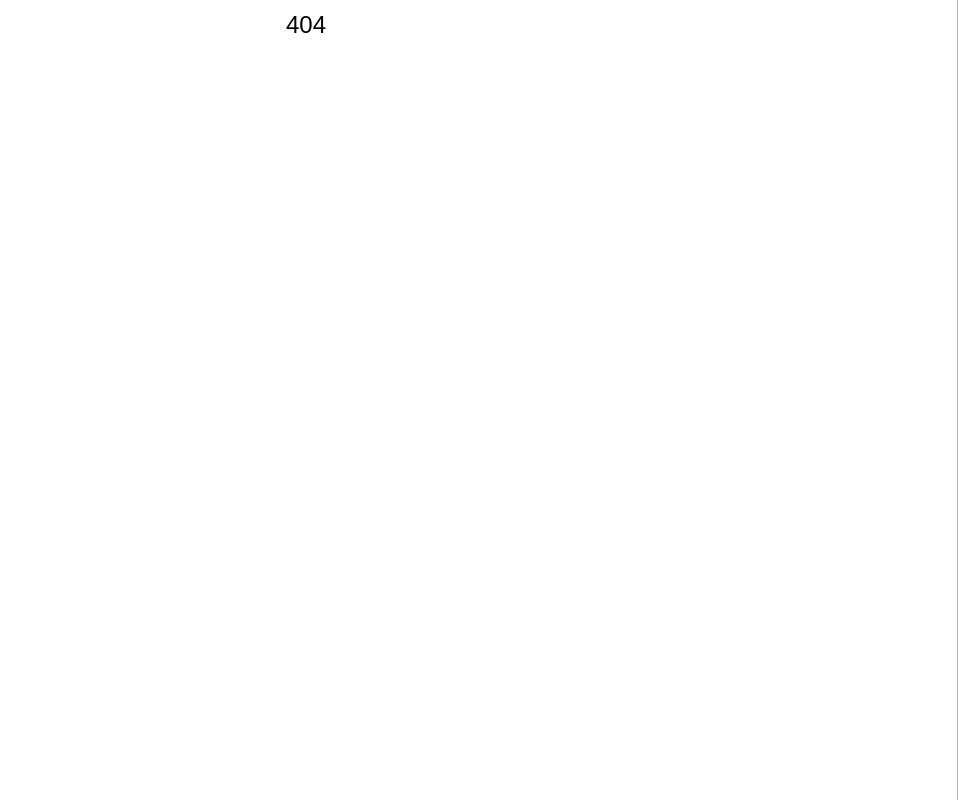
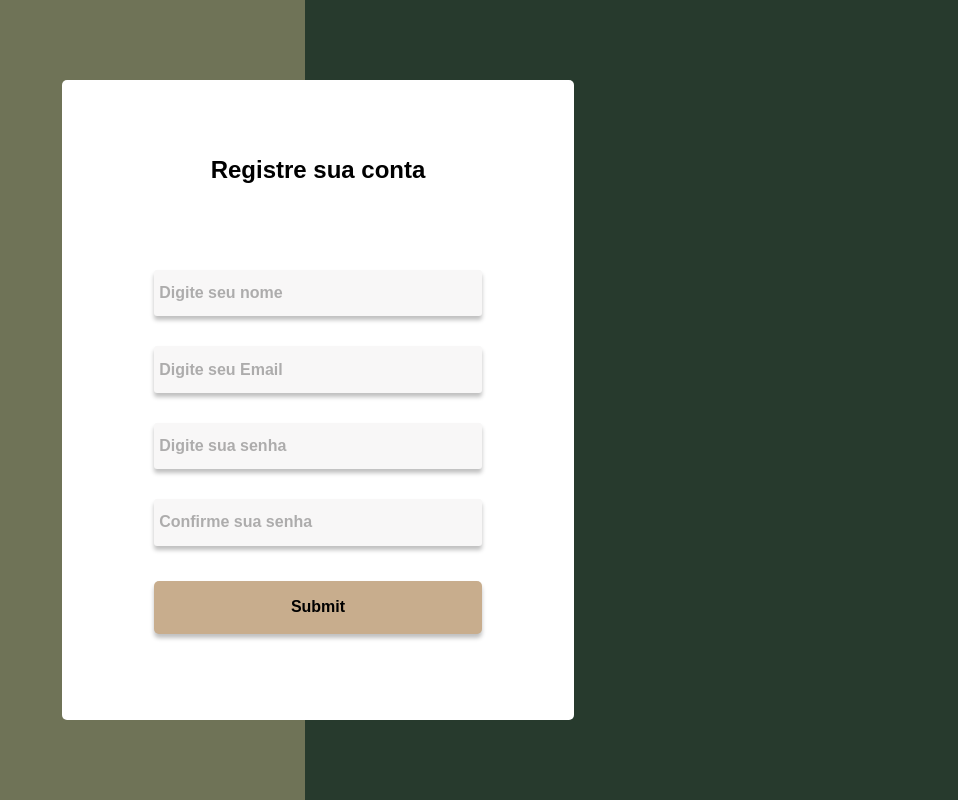
Before and after one commit to GustavoRRSilva/notes_next, a Next.js app in the folder front-end/: page /auth/Register in a window 1280 px wide. Before the commit this address had no page. Shown: the whole page, without its empty margins (322-1280 px from the left). Built offline with nearby package versions, Linux system fonts and the light colour scheme.

Commit message:
feat:adicionando página de cadastro

```diff
--- /dev/null
+++ b/front-end/src/pages/auth/Register.js
@@ -0,0 +1,159 @@
+import React, { useState } from "react";
+import Message from "@/Componentes/Message/message";
+import styles from "@/styles/Register.module.css";
+import { useDispatch, useSelector } from "react-redux";
+import { register, reset } from "@/slice/authSlice";
+import next from "next";
+
+export default function Register() {
+  const [name, setName] = useState("");
+  const [email, setEmail] = useState("");
+  const [password, setPassword] = useState("");
+  const [confirmPassword, setConfirmPassword] = useState();
+  const [sucesso,setSucesso] = useState(false);
+  const [error, setError] = useState("");
+  const [errors, setErrors] = useState({});
+  const dispatch = useDispatch();
+  const validateName = (name) => {
+    if (name.length <= 3) {
+      setErrors((prevErrors) => ({
+        ...prevErrors,
+        name: "Seu nome tem que possuir mais de 3 letras",
+      }));
+    } else {
+      setErrors((prevErrors) => {
+        const { name, ...rest } = prevErrors;
+        return rest;
+      });
+    }
+    setName(name);
+  };
+
+  const validateEmail = (email) => {
+    const emailRegex = /^[^\s@]+@[^\s@]+\.[^\s@]+$/;
+    if (!emailRegex.test(email)) {
+      setErrors((prevErrors) => ({
+        ...prevErrors,
+        email: "Valor de email inválido",
+      }));
+    } else {
+      setErrors((prevErrors) => {
+        const { email, ...rest } = prevErrors;
+        return rest;
+      });
+    }
+    setEmail(email);
+  };
+
+  const validatePassword = (password) => {
+    if (password.length < 6) {
+      setErrors((prevErrors) => ({
+        ...prevErrors,
+        password: "Senha tem que ter 6 digitos",
+      }));
+    } else {
+      setErrors((prevErrors) => {
+        const { password, ...rest } = prevErrors;
+        return rest;
+      });
+    }
+    setPassword(password);
+  };
+
+  const validateConfirmPassword = (confirmPassword) => {
+    if (confirmPassword !== password) {
+      setErrors((prevErrors) => ({
+        ...prevErrors,
+        confirmPassword: "Senhas não coincidem",
+      }));
+    } else {
+      setErrors((prevErrors) => {
+        const { confirmPassword, ...rest } = prevErrors;
+        return rest;
+      });
+    }
+    setConfirmPassword(confirmPassword);
+  };
+
+  const handleSubmit = async (e) => {
+    e.preventDefault();
+    // Validações finais antes do envio do formulário
+    validateName(name);
+    validateEmail(email);
+    validatePassword(password);
+    validateConfirmPassword(confirmPassword);
+
+    // Se não houver erros, enviar o formulário
+    if (Object.keys(errors).length === 0) {
+      const user = {
+        name,
+        email,
+        password,
+        confirmPassword: confirmPassword,
+      };
+
+      const resultAction = await dispatch(register(user));
+      if (register.fulfilled.match(resultAction)) {
+        setSucesso(true)
+      } else {
+        console.log(resultAction.payload[0]);
+        setError(resultAction.payload[0]);
+      }
+    }
+  };
+
+  const isDisabled = Object.keys(errors).length > 0;
+  return (
+    <div className={styles.register}>
+      <section>
+        <h1>Registre sua conta</h1>
+        <form onSubmit={handleSubmit}>
+          <input
+            type="text"
+            placeholder="Digite seu nome"
+            value={name}
+            onChange={(e) => validateName(e.target.value)}
+            className={styles.input}
+          />
+          {errors.name && <p className={styles.error}>{errors.name}</p>}
+
+          <input
+            type="email"
+            placeholder="Digite seu Email"
+            value={email}
+            onChange={(e) => validateEmail(e.target.value)}
+            className={styles.input}
+          />
+          {errors.email && <p className={styles.error}>{errors.email}</p>}
+
+          <input
+            type="password"
+            placeholder="Digite sua senha"
+            value={password}
+            onChange={(e) => validatePassword(e.target.value)}
+            className={styles.input}
+          />
+          {errors.password && <p className={styles.error}>{errors.password}</p>}
+
+          <input
+            type="password"
+            placeholder="Confirme sua senha"
+            value={confirmPassword}
+            onChange={(e) => validateConfirmPassword(e.target.value)}
+            className={styles.input}
+          />
+          {errors.confirmPassword && (
+            <p className={styles.error}>{errors.confirmPassword}</p>
+          )}
+          {error && <Message msg={error}></Message>}
+          {sucesso && <p className= {styles.sucesso}>Cadastro feito com sucesso!</p>}
+          <input
+            type="submit"
+            className={styles.submit}
+            disabled={isDisabled}
+          />
+        </form>
+      </section>
+    </div>
+  );
+}
--- a/front-end/src/service/authService.js
+++ b/front-end/src/service/authService.js
@@ -3,7 +3,7 @@ import { useUser } from "@/contexts/userContext";
 
 // Register a user
 const register = async (data) => {
-  const config = requestConfig("POST", data);
+  const config = requestConfig("POST", " ", data);
 
   try {
     const res = await fetch(api + "/users/register", config);
@@ -13,11 +13,11 @@ const register = async (data) => {
       localStorage.setItem("user", JSON.stringify(result));
       return result;
     } else {
-      return { errors: [result.message || "Erro desconhecido"] };
+      return { errors: [result.errors || "Erro desconhecido"] };
     }
   } catch (error) {
     console.error("Erro no registro:", error);
-    return { errors: [error.message || "Erro desconhecido"] };
+    return { errors: [result.errors || "Erro desconhecido"] };
   }
 };
 
@@ -42,7 +42,6 @@ const login = async (data) => {
       return { errors: [result.errors || "Erro desconhecido"] };
     }
   } catch (error) {
-
     console.error("Erro no login:", error);
     return { errors: [error.message || "Erro desconhecido"] };
   }
--- a/front-end/src/styles/Login.module.css
+++ b/front-end/src/styles/Login.module.css
@@ -7,10 +7,23 @@
 }
 .Background .infosLogin {
   background-color: #ffffff;
-    width: 90%;
+  width: 100%;
   height: max-content;
   padding: 15px;
   border-radius: 3px;
+  margin: auto 0px;
+}
+.register {
+  height: max-content;
+  font-size: 0.8em;
+  width: 80%;
+  margin-top: -10px;
+  text-align: right;
+  text-decoration: underline;
+  color: #6f7357;
+}
+.register:hover{
+  cursor: pointer;
 }
 .Background .infosLogin h2 {
   text-align: center;
@@ -39,7 +52,6 @@
   color: rgba(#000000, #000000, #000000, 0.1);
   font-weight: 900;
   font-size: 0.9em;
-
 }
 .line {
   width: 40%;
@@ -103,9 +115,9 @@
 .imgLogin {
   display: none;
 }
-  .inputTextLogin{
+.inputTextLogin {
   margin-top: 10px;
-    background-color: #F8F7F7;
+  background-color: #f8f7f7;
   box-shadow: 0px 4px 4px rgba(0, 0, 0, 0.25);
   border: none;
   padding: 8px 5px;
@@ -113,24 +125,23 @@
   font-size: 1em;
   max-width: 100%;
 }
-  .inputTextLogin::placeholder{
-    color:rgba(0, 0, 0, 0.3);
-    font-weight:700;
-
+.inputTextLogin::placeholder {
+  color: rgba(0, 0, 0, 0.3);
+  font-weight: 700;
 }
-  .inputTextLogin:focus{
+.inputTextLogin:focus {
   outline: 0;
 }
-  .err{
+.err {
   text-align: center;
   height: max-content;
   margin-top: 5px;
 }
-  .erro{
+.erro {
   height: max-content;
 }
-  @media screen and (min-width:768px) {
-    .inputTextLogin{
+@media screen and (min-width: 768px) {
+  .inputTextLogin {
     max-height: 55px;
     max-width: 80%;
   }
@@ -141,11 +152,45 @@
   }
   .saveAndForget a p {
     text-align: center;
+    margin: auto;
   }
   .save {
     justify-content: center;
     margin: auto;
     margin-bottom: 2.5px;
+  }
+}
+
+@media screen and (max-width: 880px) {
+  .saveAndForget a p {
+    width: max-content;
+  }
+}
+
+@media screen and (max-width: 764px) {
+  .register {
+    margin: 5px;
+    width: 100%;
+  }
+}
+
+@media screen and (min-width: 400px) {
+  .saveAndForget {
+    justify-content: center;
+  }
+  .saveAndForget a {
+    width: max-content;
+  }
+}
+@media screen and (min-width: 401px) {
+  .saveAndForget {
+    justify-content: space-between;
+  }
+}
+
+@media screen and (min-width: 765px) {
+  .saveAndForget {
+    justify-content: center;
   }
 }
 
@@ -174,12 +219,11 @@
     justify-content: center;
     gap: 20px;
     max-width: 900px;
-      border-radius: 5px  0px 0px 5px ;
+    border-radius: 5px 0px 0px 5px;
   }
   .Background .infosLogin {
     height: 90%;
     max-width: 600px;
-
   }
 
   .Background {
@@ -190,34 +234,47 @@
     margin: 0 auto;
   }
 
-    .save, .save input, .save p,.saveAndForget,.loginButton{
+  .save,
+  .save input,
+  .save p,
+  .saveAndForget,
+  .loginButton {
     height: max-content;
   }
-    .loginButton{
+  .loginButton {
     width: 70%;
     padding: -10px 0;
   }
-    .saveAndForget{
+  .saveAndForget {
     width: 80%;
     margin-top: -10px;
   }
 
-    .Background h2{
+  .Background h2 {
     font-size: 2em;
   }
-    .or{
+  .or {
     width: 80%;
   }
-    .saveAndForget{
+  .saveAndForget {
     display: flex;
     justify-content: center;
   }
-    .save p{
+  .save p {
     min-width: 162px;
   }
-    .loginButton:hover{
+  .loginButton:hover {
     cursor: pointer;
     background-color: #e4c5c4;
     transition: 0.5s;
   }
 }
+
+@media screen and (min-width: 992px) {
+  .saveAndForget {
+    flex-wrap: wrap !important;
+    gap: 0px 20px;
+    justify-content: space-between;
+    align-items: baseline;
+  }
+}
--- /dev/null
+++ b/front-end/src/styles/Register.module.css
@@ -0,0 +1,101 @@
+.register {
+  background: linear-gradient(
+    to right,
+    #6f7357 49%,
+    #6f7357 1%,
+    #273a2d 49%,
+    #273a2d 1%
+  );
+  display: flex;
+  justify-content: center;
+  align-items: center;
+  font-family: "Poppins", sans-serif;
+}
+.register section {
+  background-color: white;
+  display: flex;
+  flex-direction: column;
+  height: 80%;
+  width: 40%;
+  justify-content: space-evenly;
+  align-items: center;
+  border-radius: 5px;
+}
+.register h1 {
+  width: max-content;
+  height: max-content;
+  text-align: center;
+}
+.register form,
+.register input {
+  width: 80%;
+  height: 60%;
+}
+.register form {
+  display: flex;
+  flex-direction: column;
+  align-items: center;
+  gap: 20px;
+}
+.register input[type="submit"] {
+  margin: 15px 0 10px 0;
+  background-color: #c8ad8d;
+  border: none;
+  padding: 12px 0;
+  border-radius: 5px;
+  font-size: 1em;
+  font-weight: 600;
+  transition: 0.5s;
+}
+
+.register input {
+  margin-top: 10px;
+  background-color: #f8f7f7;
+  box-shadow: 0px 4px 4px rgba(0, 0, 0, 0.25);
+  border: none;
+  padding: 8px 5px;
+  border-radius: 3px;
+  font-size: 1em;
+  max-width: 100%;
+}
+.register input::placeholder {
+  color: rgba(0, 0, 0, 0.3);
+  font-weight: 700;
+}
+.sucesso{
+    width:max-content;
+    background-color: #28a745;
+    height: max-content;
+    padding: 7px;
+    border-radius: 5px;
+    color: white;
+    font-weight: bold;
+
+}
+.register input:focus {
+  outline: 0;
+}
+.register input[type="submit"]:focus,
+.register input[type="submit"]:hover {
+  background-color: #e4c5c4;
+  transition: 0.5s;
+}
+
+.error{
+    width: 80%;
+    margin: -10px 0;
+    color: #a51a41;
+    font-weight: bold;
+}
+
+.register div{
+    width: 80% !important;
+    height: 50%;
+}
+
+@media screen and (max-width: 1200px) {
+  .register section {
+    width: 70%;
+  }
+
+}
```
Also changed, not shown: front-end/src/pages/PageNotes.js (+11 -6 lines), front-end/src/pages/auth/Login.js (+29 -18 lines), front-end/src/styles/Note.module.css (+5 -8 lines), 1 other file (tests, documents, lock files or other folders). Lines whose indentation alone changed are shown as unchanged.
